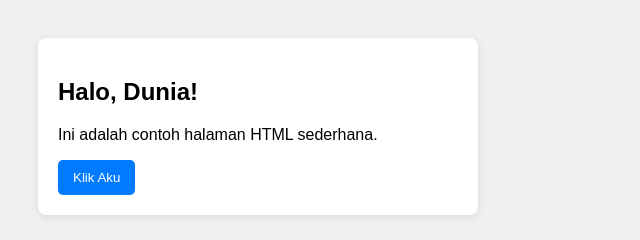
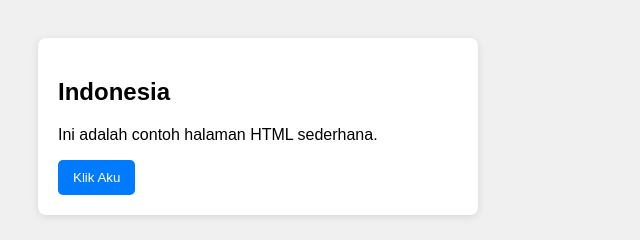
Before and after one commit to vivodanu-arch/aplikasi_carepay_kel.3, a plain HTML site: page index.html in a window 1280 px wide. Shown: the full height of the page, 0-640 px from the left. Drawn offline with Linux system fonts and the light colour scheme.

Commit message:
Update index.html

```diff
--- a/index.html
+++ b/index.html
@@ -32,7 +32,7 @@
 </head>
 <body>
     <div class="card">
-        <h2>Halo, Dunia!</h2>
+        <h2>Indonesia</h2>
         <p>Ini adalah contoh halaman HTML sederhana.</p>
         <button onclick="alert('Halo juga!')">Klik Aku</button>
     </div>
```
